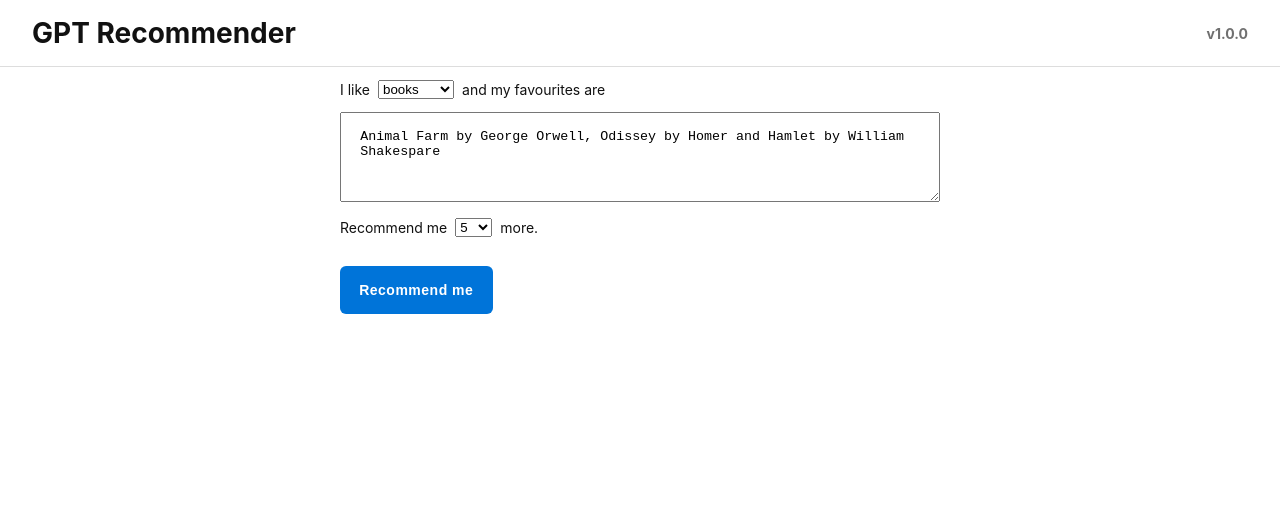
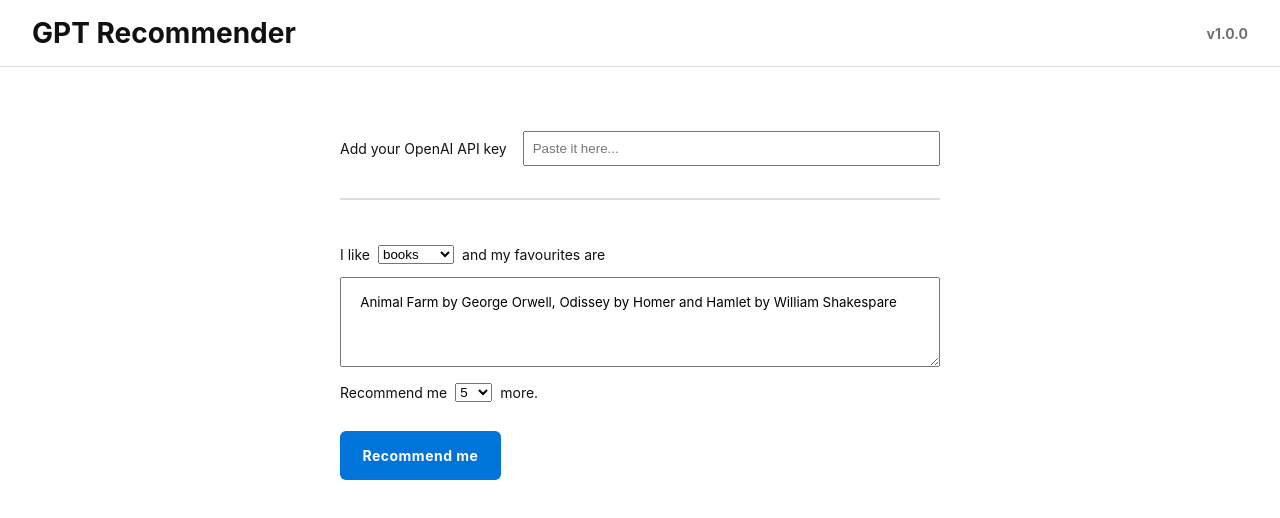
Before and after one commit to cosmicEarth/GPT-recommender, a React (Create React App) app: page / in a window 1280 px wide. Shown: the top 518 px of the page. Built offline with nearby package versions, Linux system fonts and the light colour scheme.

Commit message:
Add general request logic

```diff
--- a/src/pages/HomePage.tsx
+++ b/src/pages/HomePage.tsx
@@ -1,17 +1,71 @@
 import React, { useState } from 'react'
 import Header from '../components/Header'
+import { MAX_TOKENS, sendCompletionRequest } from '../resources/api-request'
 import { quantities, subjects } from '../utility/options'
 
 const HomePage: React.FC = () => {
+    const [isLoading, setIsLoading] = useState(false)
+    const [userAPIKey, setUserAPIKey] = useState('')
+    const [errorMessage, setErrorMessage] = useState('')
+    const [lengthIssueText, setLengthIssueText] = useState('')
     const [selectedSubject, setSelectedSubject] = useState('books')
     const [selectedQuantity, setSelectedQuantity] = useState('5')
     const [favourites, setFavourites] = useState('Animal Farm by George Orwell, Odissey by Homer and Hamlet by William Shakespare')
-    const response = ''
+    const [finalResponse, setFinalResponse] = useState('')
+
+    const composeRequestMessage = (subject: string, favs: string, quantity: string) => {
+        return `Based on the fact that i like ${subject} and my favourites are: ${favs}; Make a list of ${quantity} ${subject} that i could like and for each one specify the authors and the year of pubblication.`
+    }
+
+    const formatResponseMessage = (message: string) => {
+        if (message.startsWith('\n\n')) return message.slice(2)
+        return message
+    }
+
+    const sendRequest = async () => {
+        try {
+            setIsLoading(true)
+            setErrorMessage('')
+            setLengthIssueText('')
+            const message = composeRequestMessage(selectedSubject, favourites, selectedQuantity)
+            const completionResponse = await sendCompletionRequest(userAPIKey, message)
+            if (completionResponse && completionResponse.error && completionResponse.error.status !== 200) {
+                switch (completionResponse.error.response.status) {
+                    case 401: // Unauthorized: API key is wrong
+                        throw new Error('It seems that your API key might be wrong, please double-check it.')
+                    case 429: // Too Many Requests: Need to pay
+                        throw new Error('Daily quota exceeded, please check your plan and billing details.')
+                    default: // Generic error
+                        throw new Error('Something went wrong with the request, please retry.')
+                }
+            }
+            if (completionResponse && completionResponse.response) {
+                if (completionResponse.response.reason && completionResponse.response.reason === 'length')
+                    setLengthIssueText(`This completion was interrupted because it was limited to ${MAX_TOKENS} characters.`)
+                setFinalResponse(formatResponseMessage(completionResponse.response.responseMessage))
+            }
+        } catch (error: any) {
+            console.error(error)
+            setErrorMessage(error.message)
+        }
+        setIsLoading(false)
+    }
 
     return (
         <div style={{ position: 'relative', width: '100%', display: 'flex', justifyContent: 'center', alignItems: 'center', flexDirection: 'column' }}>
             <Header />
             <div className="o-main-page-container">
+                <div className="u-input-row">
+                    Add your OpenAI API key{' '}
+                    <input
+                        className="o-api-key-input"
+                        placeholder="Paste it here..."
+                        type="password"
+                        value={userAPIKey}
+                        onChange={(e) => setUserAPIKey(e.target.value)}
+                    />
+                </div>
+                <hr />
                 <div className="u-input-row">
                     <p>I like</p>{' '}
                     <select value={selectedSubject} onChange={(e) => setSelectedSubject(e.target.value)}>
@@ -36,10 +90,21 @@
                     <p>more.</p>
                 </div>
                 <div className="o-main-actions-container">
-                    <button className="u-button o-action-button">Recommend me</button>
-                    {response && <button className="u-button o-ghost-button">Copy</button>}
+                    <div className="u-input-row">
+                        <button disabled={isLoading} className="u-button o-action-button" onClick={() => void sendRequest()}>
+                            Recommend me
+                        </button>
+                        {isLoading && <span className="o-loading-text">... loading</span>}
+                    </div>
+                    {finalResponse && (
+                        <button className="u-button o-ghost-button" onClick={() => navigator.clipboard.writeText(finalResponse)}>
+                            Copy
+                        </button>
+                    )}
                 </div>
-                {response && <div className="o-response-container">{response}</div>}
+                {errorMessage && <p className="o-error-text-container">{errorMessage}</p>}
+                {finalResponse && <div className="o-response-container">{finalResponse}</div>}
+                {lengthIssueText && <p className="o-subtitle-info-text">{lengthIssueText}</p>}
             </div>
         </div>
     )
--- a/src/resources/api-constants.ts
+++ /dev/null
@@ -1,5 +0,0 @@
-const baseUrl = 'http://exampleurl'
-
-export const getData = (userId: number): string => {
-    return baseUrl + '/data/' + userId
-}
--- /dev/null
+++ b/src/resources/api-request.ts
@@ -0,0 +1,39 @@
+import { AxiosResponse } from 'axios'
+import CustomAxios from '../utility/customAxios'
+
+type APIResponse = AxiosResponse
+interface ResponseObject {
+    responseMessage: string
+    reason?: string
+}
+
+export const MAX_TOKENS = 3000
+
+const sendCompletionURL = 'https://api.openai.com/v1/completions'
+
+const defaultCompletionParams = {
+    model: 'text-davinci-003',
+    temperature: 0.3,
+    max_tokens: MAX_TOKENS,
+    top_p: 1,
+    frequency_penalty: 0,
+    presence_penalty: 0
+}
+
+export const sendCompletionRequest = async (userToken: string, request: string): Promise<{ error?: any; response?: ResponseObject }> => {
+    try {
+        const headers = {
+            'Content-Type': 'application/json',
+            Authorization: `Bearer ${userToken}`
+        }
+        const params = { ...defaultCompletionParams, prompt: request, stop: '\n' }
+
+        const res = await CustomAxios.post(sendCompletionURL, JSON.stringify(params), { headers }).then((response: APIResponse) => {
+            return response.data.response
+        })
+        const firstChoice = res.choices[0]
+        return { response: { responseMessage: firstChoice.text, reason: firstChoice.finishReason } }
+    } catch (error: any) {
+        return { error }
+    }
+}
--- a/src/styles/main.sass
+++ b/src/styles/main.sass
@@ -15,15 +15,23 @@
 body
   position: relative
   margin: 0
-  font-family: -apple-system, BlinkMacSystemFont, 'Segoe UI', 'Roboto', 'Oxygen', 'Ubuntu', 'Cantarell', 'Fira Sans', 'Droid Sans', 'Helvetica Neue', sans-serif
   -webkit-font-smoothing: antialiased
   -moz-osx-font-smoothing: grayscale
   color: $main-text-color
   background-color: $main-background-color
   font-size: $main-text-size
 
+body,
+textarea,
+button
+  font-family: -apple-system, BlinkMacSystemFont, 'Segoe UI', 'Roboto', 'Oxygen', 'Ubuntu', 'Cantarell', 'Fira Sans', 'Droid Sans', 'Helvetica Neue', sans-serif
+
 code
   font-family: source-code-pro, Menlo, Monaco, Consolas, 'Courier New', monospace
+
+hr
+  margin: $medium-space 0
+  border: 1px solid $divider-color
 
 select
   margin: 0 calc($small-space / 2)
@@ -36,6 +44,7 @@
   max-height: 200px
   padding: $small-space calc($small-space * 1.2)
 
+
 .u-input-row
   position: relative
   width: 100%
@@ -45,7 +54,7 @@
   cursor: pointer
   appearance: none
   border: none
-  padding: $small-space calc($small-space * 1.2)
+  padding: $small-space calc($small-space * 1.4)
   border-radius: $main-border-radius
   font-weight: bold
   font-size: $main-text-size
@@ -55,12 +64,23 @@
   position: relative
   width: 90%
   max-width: 600px
+  padding: $large-space 0
+
+.o-api-key-input
+  flex: 1
+  margin-left: $small-space
+  padding: calc($small-space / 2)
 
 .o-main-actions-container
   position: relative
   width: 100%
   +flexbox(space-between, center, row, nowrap)
   margin: $small-space 0
+
+.o-loading-text
+  margin-left: $small-space
+  font-weight: bold
+  color: rgba($black, 0.4)
 
 .o-action-button
   background-color: $blue
@@ -72,6 +92,12 @@
   &:active
     background-color: lighten($blue, 10%)
 
+  &:disabled,
+  &:disabled:hover
+    background-color: $blue
+    cursor: not-allowed
+    opacity: .6
+
 .o-ghost-button
   background-color: transparent
   color: $black
@@ -82,6 +108,15 @@
   &:active
     background-color: darken($white, 10%)
 
+.o-error-text-container
+  font-weight: bold
+  letter-spacing: 0.6px
+  color: darken($red, 14%)
+  background: rgba($red, 0.16)
+  border: 1px solid $red
+  border-radius: $main-border-radius
+  padding: $small-space calc($small-space * 1.2)
+
 .o-response-container
   width: 100%
   height: auto
@@ -89,3 +124,8 @@
   background: transparent
   border-radius: $main-border-radius * 2
   border: 3px solid $divider-color
+
+.o-subtitle-info-text
+  font-size: $main-text-size * 0.8
+  letter-spacing: 0.6px
+  font-weight: 600
```
